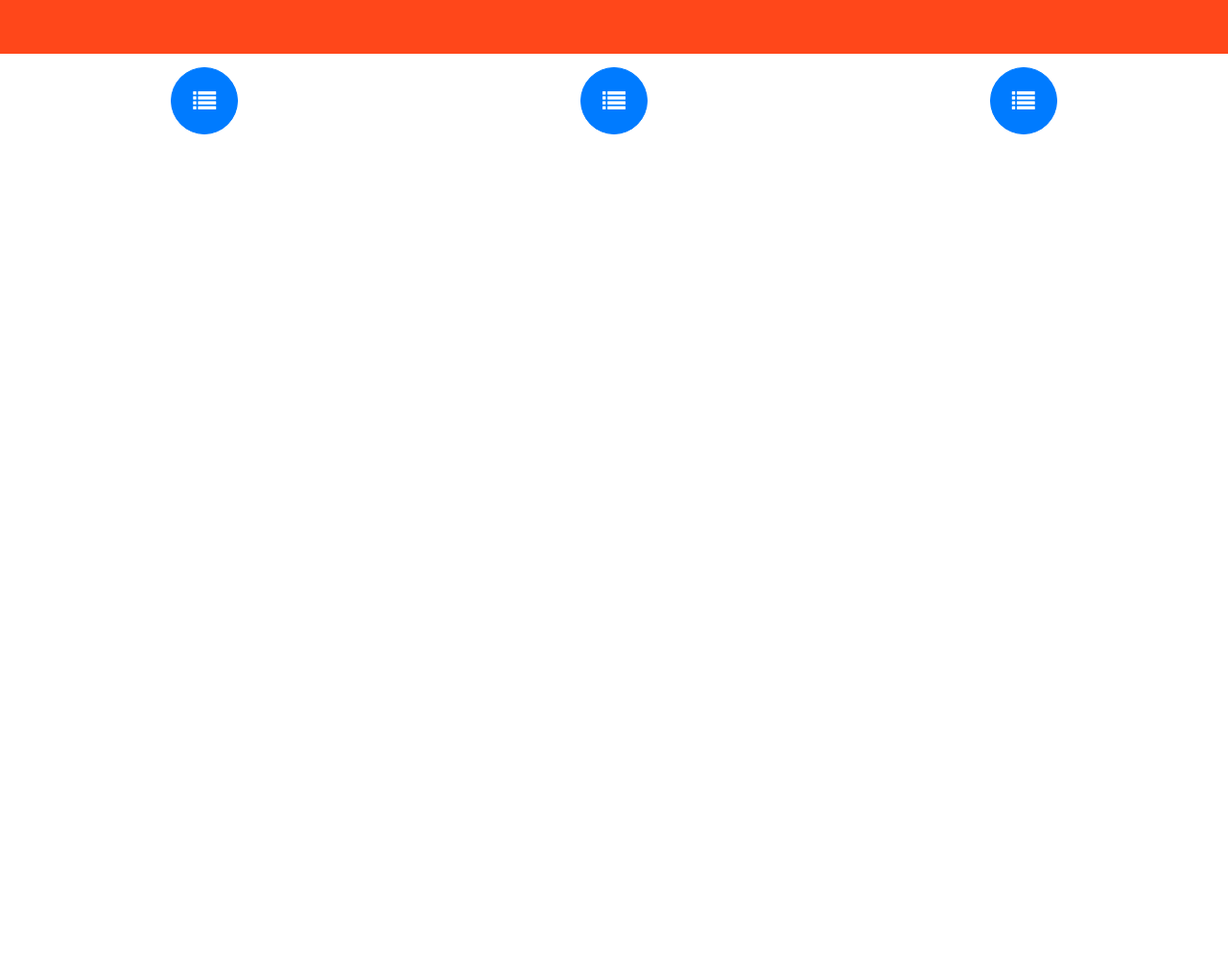
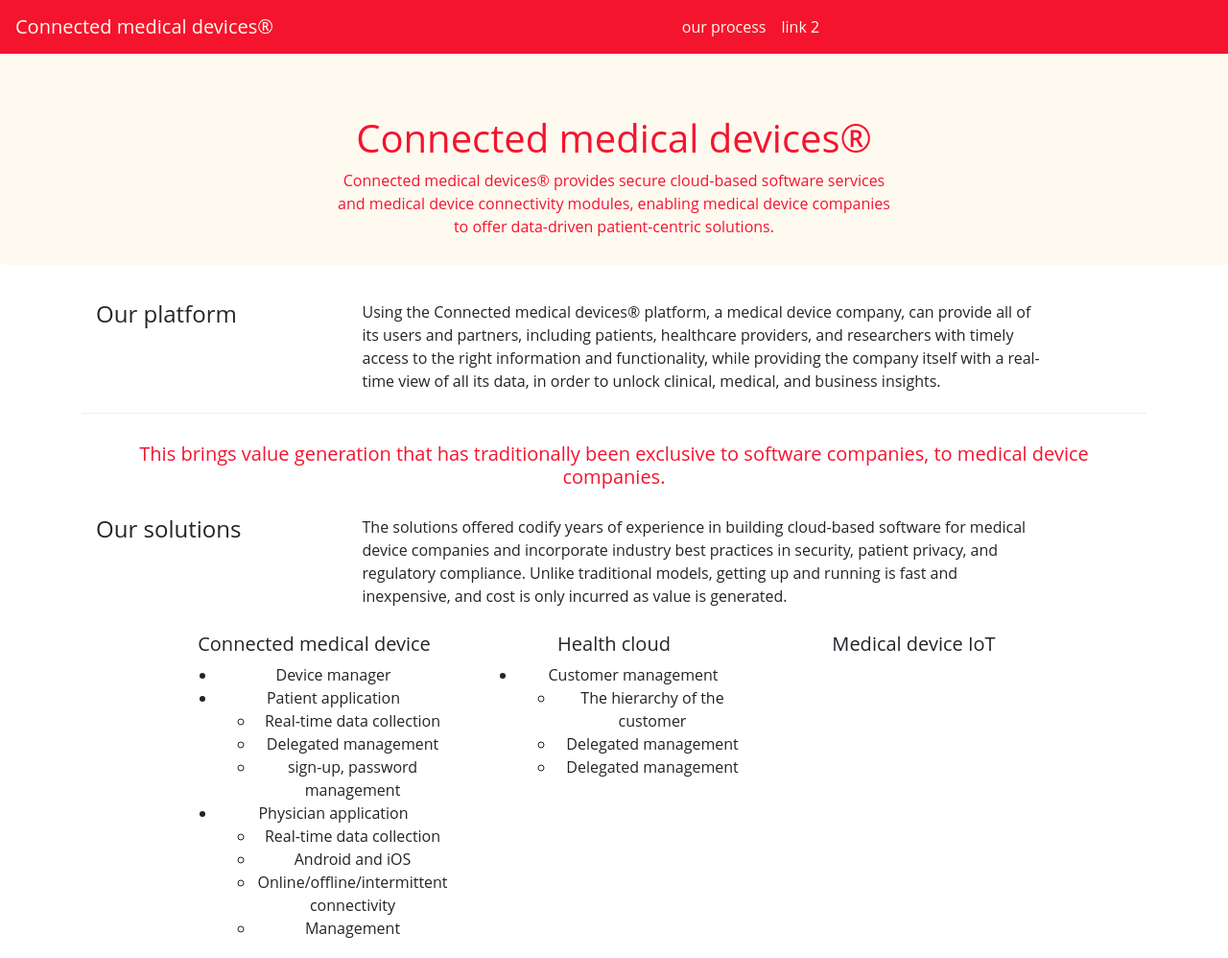
Before and after one commit to zangvil/medical-website, a website: page index.html in a window 1280 px wide. Shown: the top 998 px of the page at 96% size. Before the commit the page ends 800 px from the top, so only its background shows below. Drawn offline with nearby package versions, Linux system fonts and the light colour scheme.

Commit message:
main page

```diff
--- a/css/styles.scss
+++ b/css/styles.scss
@@ -1,29 +1,107 @@
-$background-red-medical: #ff471a;
+$color-medical: #ff8080;
+$background-red-medical: #f4142e;
+$background-pale-medical: #f3cbcb;
+$medical-font: "Open Sans";
 
-
-.btn-circle.btn-xl {
-    width: 70px;
-    height: 70px;
-    padding: 10px 16px;
-    border-radius: 35px;
-    font-size: 24px;
-    line-height: 1.33;
+@mixin zero-margin($pad-up-dn, $pad-left-right) {
+	margin:0px auto;
+	padding: $pad-up-dn $pad-left-right;
 }
 
-.btn-circle- {
-    width: 30px;
-    height: 30px;
-    padding: 6px 0px;
-    border-radius: 35px;
-    text-align: center;
-    font-size: 12px;
-    line-height: 1.42857;
+nav {
+    ul {
+        padding: 0px, 5px;
+    }
+
+    li {
+        font-family: $medical-font;
+        color: floralwhite;
+    }
+
+    a {
+      font-family: $medical-font;
+      color: floralwhite;
+    }
 }
 
 .navbar-inverse {
     background-color: $background-red-medical;
 }
 
+.jumbotron {
+    font-family: $medical-font;
+    background: floralwhite ;
+    color: $background-red-medical;
+    height: 220;
+}
+
+.row-header {
+    @include zero-margin(0px, 250px);
+    text-align: center;
+}
+
+.row-content {
+    @include zero-margin(5px,0px);
+    border-bottom: 1px ridge;
+}
+
+.row-content-open {
+    @include zero-margin(5px,0px);
+}
+
+.row-oneline {
+    margin: 30px 0px 15px 0px;
+}
+
 body {
-     padding-top: 70px;
+    font-family: $medical-font;
 }
+
+.color-medical {
+    color: $background-red-medical;
+}
+
+.flora {
+    background-color: floralwhite
+}
+
+.processblock1 {
+    border-radius: 10px;
+    background-color: #bf504d;
+    @include zero-margin(5px,10px);
+    width: 100px;
+    height: 100px;
+}
+
+.processblock2 {
+    border-radius: 10px;
+    background-color: #bf504d;
+    @include zero-margin(5px,10px);
+    margin: 0px, 50px;
+    width: 100px;
+    height: 100px;
+}
+
+.processblock3 {
+    border-radius: 10px;
+    background-color: #bf504d;
+    @include zero-margin(5px,10px);
+    width: 100px;
+    height: 100px;
+}
+
+.processblock4 {
+    border-radius: 10px;
+    background-color: #49acc5;
+    @include zero-margin(5px,10px);
+    width: 100px;
+    height: 100px;
+}
+
+.processblock5 {
+    border-radius: 10px;
+    background-color: #f79543;
+    @include zero-margin(5px,10px);
+    width: 100px;
+    height: 100px;
+}
--- a/index.html
+++ b/index.html
@@ -6,40 +6,104 @@
         <link rel="stylesheet" href="css\styles.css">
     </head>
     <body>
-            <nav class="navbar navbar-inverse navbar-toggleable-sm fixed-top">
-                    <div class="container">
-                        <button class="navbar-toggler" type="button" data-toggle="collapse" data-target="#Navbar">
-                            <span class="navbar-toggler-icon"></span>
-                        </button>
-                        <div>
-                            <a href="#" class="navbar-brand"></a>
-                        </div>
-                        <div class="collapse navbar-collapse" id="Navbar">
-                            <ul class="navbar-nav">
-                                <li class="nav-item">menu1 </li>
-                                <li class="nav-item">menu2</li>
-                                <li class="nav-item">menu3</li>
-                                <li class="nav-item ">menu4</li>
-                            </ul>
-                        </div>
+        <nav class="navbar navbar-inverse  navbar-expand">
+            <a href="#" class="navbar-brand">Connected medical devices®</a>
+            <ul class="navbar-nav mx-auto">
+                <li class="nav-item">
+                    <a href="/process.html" class="nav-link"> our process</a>
+                </li>
+                <li class="nav-item">
+                    <a href="#" class="nav-link"> link 2</a>
+                </li>
+            </ul>
+        </nav>
+        <header class="jumbotron">
+            <div class="container">
+                <div class="row row-header">
+                    <div class="col-12">
+                        <h1>Connected medical devices®</h1>
                     </div>
-                </nav>
-
+                    <div class="col-12">
+                        <p>
+                            Connected medical devices® provides secure cloud-based software services and medical device connectivity modules,
+                             enabling medical device companies to offer data-driven patient-centric solutions.
+                        </p>
+                    </div>
+                </div>
+            </div>
+        </header>
+        <div class="container">
+            <div class="row row-content">
+                <div class="col-3">
+                    <h4>Our platform </h4>
+                </div>
+                <div class="col-8">
+                    <p>Using the Connected medical devices® platform, a medical device company,
+                         can provide all of its users and partners, including patients, healthcare providers,
+                          and researchers with timely access to the right information and functionality,
+                           while providing the company itself with a real-time view of all its data,
+                         in order to unlock clinical, medical, and business insights.</p>
+                </div>
+            </div>
+            <div class="row row-oneline">
+                <div class="col">
+                    <h5 class="text-center color-medical">This brings value generation that has traditionally been exclusive to software companies, to medical device companies.</h5>
+                </div>
+            </div>
+        </div>
+        <div class="container">
+                <div class="row row-content-open">
+                    <div class="col-3">
+                        <h4>Our solutions </h4>
+                    </div>
+                    <div class="col-8">
+                        <p>The solutions offered codify years of experience in building cloud-based software for medical device companies
+                             and incorporate industry best practices in security, patient privacy, and regulatory compliance.
+                               Unlike traditional models, getting up and running is fast and inexpensive,
+                                and cost is only incurred as value is generated.
+                        </p>
+                    </div>
+                </div>
+        </div>
         <div class="container-fluid">
-            <div class="row">
-                <div class="col-4 text-center">
-                    <button type="button" class="btn btn-primary btn-circle btn-xl"><i class="fa fa-list"></i></button>
+            <div class="row  row-content justify-content-center">
+                <div class="col-3 solution text-center">
+                    <a><h5>Connected medical device</h5>
+                    </a>
+                    <ul>
+                        <li>Device manager</li>
+                        <li>Patient application<ul>
+                            <li>Real-time data collection </li>
+                            <li>Delegated management</li>
+                            <li>sign-up, password management</li>
+                        </ul></li>
+                        <li>Physician application <ul>
+                            <li>Real-time data collection </li>
+                            <li>Android and iOS </li>
+                            <li>Online/offline/intermittent connectivity</li>
+                            <li>Management</li>
+                        </ul> </li>
+                    </ul>
                 </div>
-                <div class="col-4 text-center" >
-                    <button type="button" class="btn btn-primary btn-circle btn-xl"><i class="fa fa-list"></i></button>
+                <div class="col-3 solution text-center">
+                    <a><h5>Health cloud</h5>
+                    </a>
+                    <ul>
+                        <li>Customer management <ul>
+                            <li>The hierarchy of the customer</li>
+                            <li>Delegated management</li>
+                            <li>Delegated management</li>
+                        </ul></li>
+                    </ul>
                 </div>
-                <div class="col-4 text-center">
-                    <button type="button" class="btn btn-primary btn-circle btn-xl"><i class="fa fa-list"></i></button>
+                <div class="col-3 solution text-center">
+                    <a><h5>Medical device IoT</h5>
+                    </a>
                 </div>
             </div>
         </div>
         <script src="node_modules/jquery/dist/jquery.min.js"></script>
-        <script src="node_modules/popper.js/dist/umd/popper.min.js"></script>
+        <script src="node_modules/tether/dist/js/tether.min.js"></script>
         <script src="node_modules/bootstrap/dist/js/bootstrap.min.js"></script>
     </body>
 </htmk>
```
Also changed, not shown: package.json (+6 -5 lines), process.html (added, +103 -0 lines), test.html (added, +18 -0 lines), css/styles.css, 1 other file.
